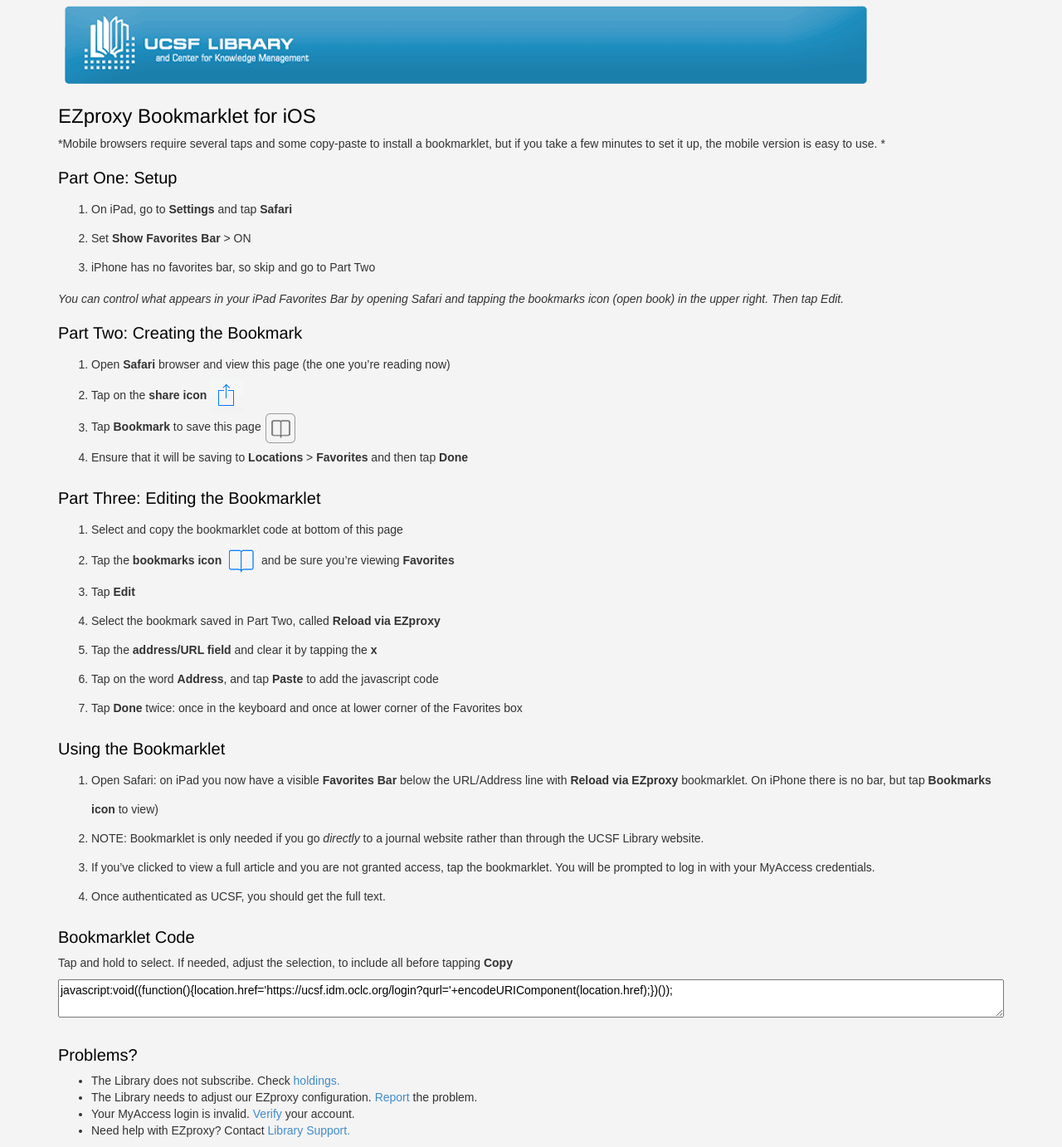
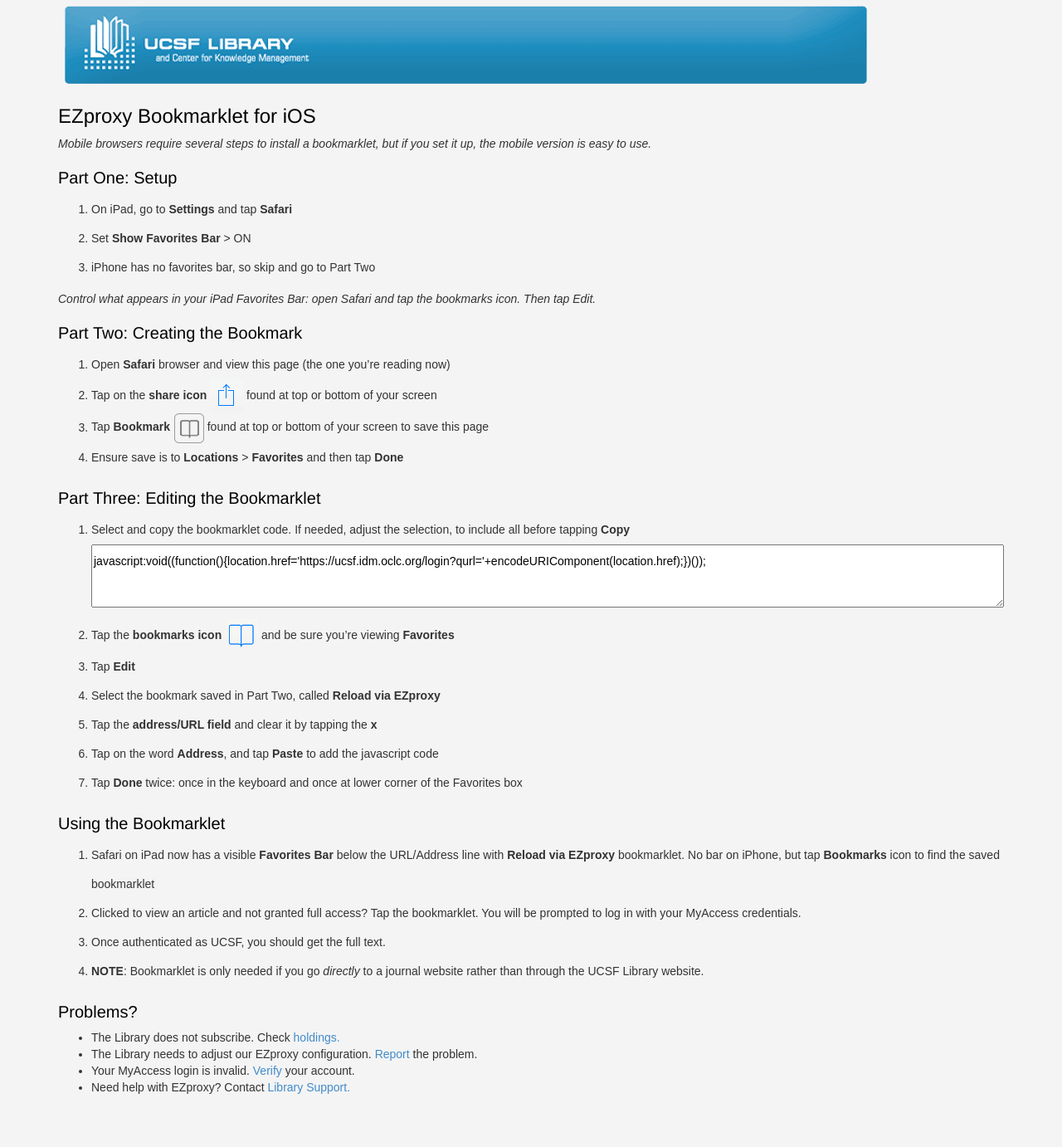
Before and after one commit to ucsf-ckm/bookmarklet, a Jekyll site: the page built from index.md, in a window 1280 px wide. Shown: the whole page at 83% size. Built offline with Jekyll 4.4.1, drawn with Linux system fonts in a browser that asks for light colours; after the commit the page ends 1330 px from its top, so only the background shows below that.

Commit message:
More text edits and fixed numbering problem

```diff
--- a/index.md
+++ b/index.md
@@ -5,23 +5,25 @@ title: Reload via EZproxy
  [![UCSF Library](img/ucsf_header_basic.png)](http://www.library.ucsf.edu/)
 
 # EZproxy Bookmarklet for iOS
-*Mobile browsers require several taps and some copy-paste to install a bookmarklet, but if you take a few minutes to set it up, the mobile version is easy to use. *
+*Mobile browsers require several steps to install a bookmarklet, but if you set it up, the mobile version is easy to use.*
 
 ## Part One: Setup
 1. On iPad, go to **Settings** and tap **Safari**
 2. Set **Show Favorites Bar** > ON
 3. iPhone has no favorites bar, so skip and go to Part Two
 
-*You can control what appears in your iPad Favorites Bar by opening Safari and tapping the bookmarks icon (open book) in the upper right. Then tap Edit.*
+*Control what appears in your iPad Favorites Bar: open Safari and tap the bookmarks icon. Then tap Edit.*
 
 ## Part Two: Creating the Bookmark
 1. Open **Safari** browser and view this page (the one you're reading now)
-2. Tap on the **share icon** ![share icon](img/share-icon.png)
-3. Tap **Bookmark** to save this page ![bookmark icon](img/bookmark-icon-box.png)
-4. Ensure that it will be saving to **Locations** > **Favorites** and then tap **Done**
+2. Tap on the **share icon** ![share icon](img/share-icon.png) found at top or bottom of your screen
+3. Tap **Bookmark** ![bookmark icon](img/bookmark-icon-box.png) found at top or bottom of your screen to save this page
+4. Ensure save is to **Locations** > **Favorites** and then tap **Done**
 
 ## Part Three: Editing the Bookmarklet
-1. Select and copy the bookmarklet code at bottom of this page
+
+1. Select and copy the bookmarklet code. If needed, adjust the selection, to include all before tapping **Copy**
+	<textarea readonly="readonly">javascript:void((function(){location.href='https://ucsf.idm.oclc.org/login?qurl='+encodeURIComponent(location.href);})());</textarea>
 2. Tap the **bookmarks icon** ![bookmark no text](img/bookmark-icon.png) and be sure you're viewing **Favorites**
 3. Tap **Edit**
 4. Select the bookmark saved in Part Two, called **Reload via EZproxy**
@@ -30,15 +32,10 @@ title: Reload via EZproxy
 7. Tap **Done** twice: once in the keyboard and once at lower corner of the Favorites box
 
 ## Using the Bookmarklet
-1. Open Safari: on iPad you now have a visible **Favorites Bar** below the URL/Address line with **Reload via EZproxy** bookmarklet. On iPhone there is no bar, but tap **Bookmarks icon** to view)
-2. NOTE: Bookmarklet is only needed if you go *directly* to a journal website rather than through the UCSF Library website.
-3. If you've clicked to view a full article and you are not granted access, tap the bookmarklet. You will be prompted to log in with your MyAccess credentials.
-4. Once authenticated as UCSF, you should get the full text.
-
-## Bookmarklet Code
-Tap and hold to select. If needed, adjust the selection, to include all before tapping **Copy**
-
-<textarea readonly="readonly">javascript:void((function(){location.href='https://ucsf.idm.oclc.org/login?qurl='+encodeURIComponent(location.href);})());</textarea>
+1. Safari on iPad now has a visible **Favorites Bar** below the URL/Address line with **Reload via EZproxy** bookmarklet. No bar on iPhone, but tap **Bookmarks** icon to find the saved bookmarklet
+2. Clicked to view an article and not granted full access? Tap the bookmarklet. You will be prompted to log in with your MyAccess credentials.
+3. Once authenticated as UCSF, you should get the full text.
+4. **NOTE**: Bookmarklet is only needed if you go *directly* to a journal website rather than through the UCSF Library website.
 
 ## Problems?
 -	The Library does not subscribe. Check [holdings.](http://ucsf.worldcat.org/m/)
```
